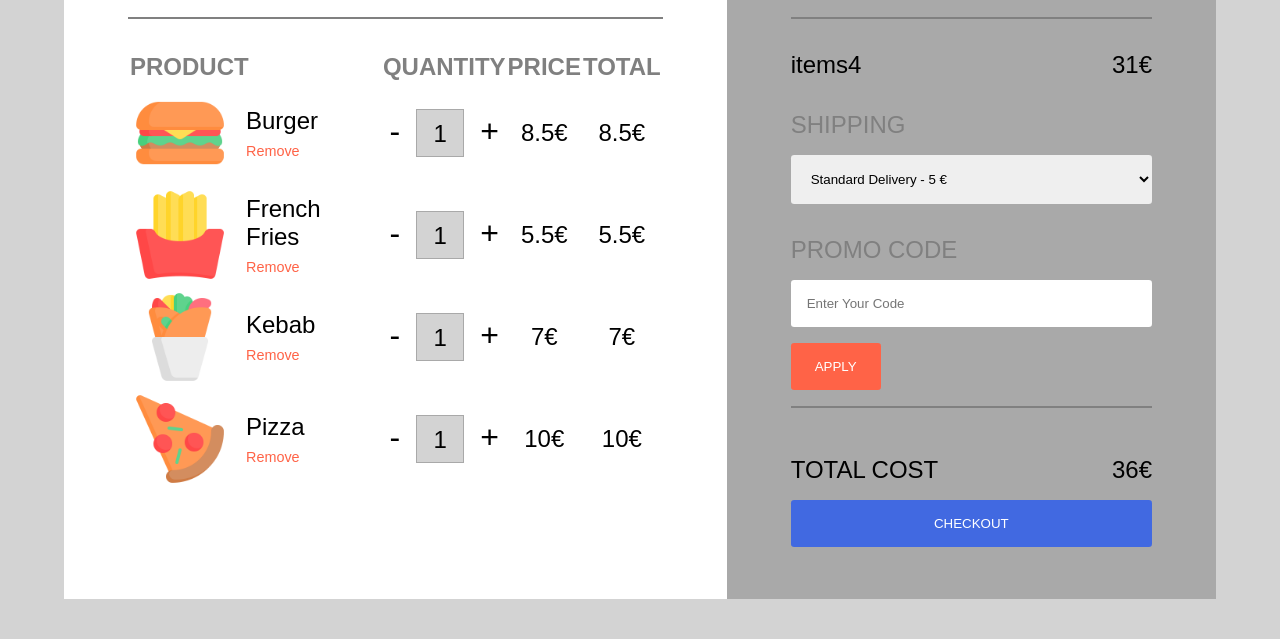
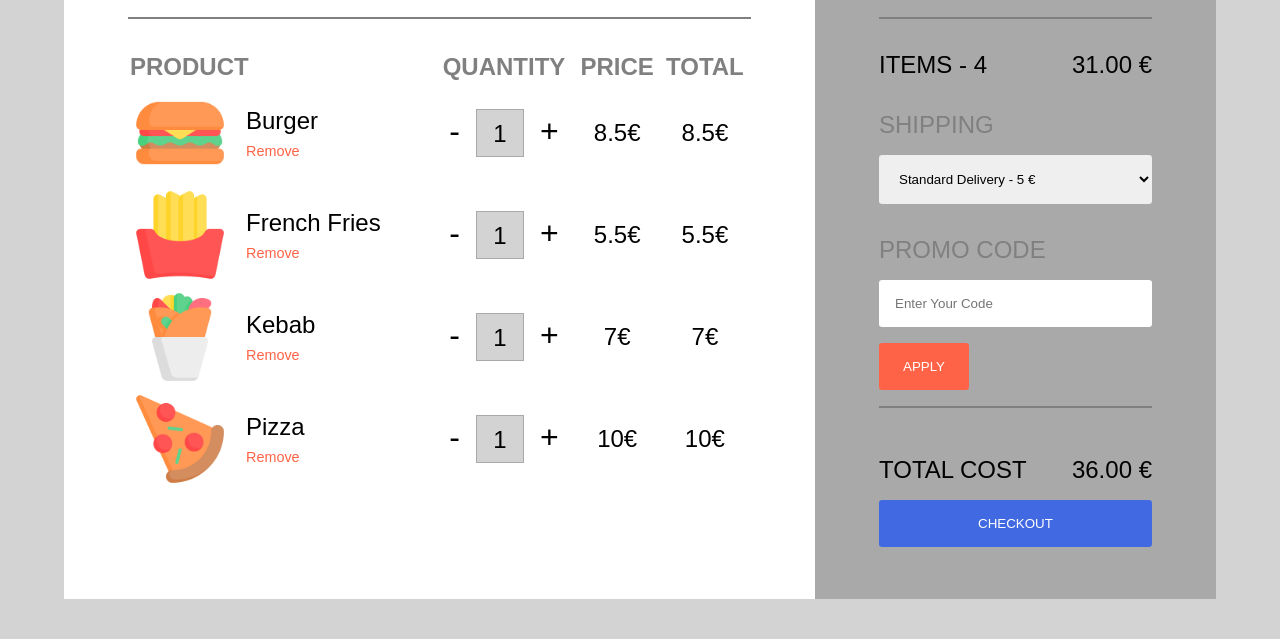
Before and after one commit to andreadebortoli2/group-live-reazione-a-catena-alone, a plain HTML site: page index.html in a window 1280 px wide. Shown: the part 161-800 px from the top of the page. Drawn offline with Linux system fonts and the light colour scheme.

Commit message:
add logic to change total cost on shipping change

```diff
--- a/assets/css/style.css
+++ b/assets/css/style.css
@@ -110,7 +110,8 @@ main {
 
         .sidebar {
             background-color: darkgray;
-            width: 500px;
+            width: 401px;
+            overflow-y: auto;
 
             & form {
                 &>div {
@@ -145,6 +146,10 @@ main {
                     border-radius: 0.2rem;
                 }
 
+                & option {
+                    width: 80%;
+                }
+
                 .apply {
                     display: block;
                     background-color: tomato;
--- a/assets/js/main.js
+++ b/assets/js/main.js
@@ -21,6 +21,13 @@ const products = [
     pizza = new item('pizza.png', 'Pizza', 1, 10.00),
 
 ];
+
+
+
+/* let cartTotalCost = 0; */
+
+
+
 
 document.querySelector('.items_counter').innerHTML = `${products.length} Items`;
 
@@ -84,7 +91,7 @@ function generateItem(item) {
     tdItemQuantity.classList.add('quantity');
 
 
-    //+++++++++++++++++todo bug minus sometimes stop towork after15 clicks circa++++++++++++++++
+    //+++++++++++++++++ todo bug minus sometimes stop to work after 15 clicks circa ++++++++++++++++
     // --button minus
     const minusButton = document.createElement('button');
     minusButton.classList.add('minus_button');
@@ -123,6 +130,12 @@ function generateItem(item) {
         // console.log(item.quantity);
         quantityCounter.innerHTML = `${item.quantity}`;
         tdItemTotal.innerHTML = `${item.totalPrice()}€`;
+
+        // sum the cart total cost
+        products.forEach((product) => {
+            cartTotalCost = cartTotalCost + product.totalPrice()
+
+        })
     });
 
     tdItemQuantity.append(minusButton, quantityCounter, plusButton);
@@ -156,3 +169,39 @@ products.forEach(product => generateItem(product));
 
     });
 }); */
+
+//++++++++++++++++++++++++ sidebar ++++++++++++++++++++++++++
+
+let cartTotalCost = 0;
+
+products.forEach((product) => {
+    cartTotalCost = cartTotalCost + product.totalPrice()
+
+});
+
+console.log(cartTotalCost);
+//----------------------------
+
+
+
+// cart summary items
+const cartSummaryItems = document.querySelector('.cart_summary_items');
+cartSummaryItems.innerHTML = `ITEMS - ${products.length}`;
+
+// cart summary price
+const cartSummaryPrice = document.querySelector('.cart_summary_price');
+cartSummaryPrice.innerHTML = `${cartTotalCost.toFixed(2)} €`;
+
+// total cost checkout
+const shippingCost = document.getElementById('shipping_options');
+
+function calcChechkoutCost(shippingCostValue) {
+    return total = Number(cartTotalCost) + Number(shippingCostValue)
+}
+
+const totalCheckoutCost = document.querySelector('.checkout_cost');
+totalCheckoutCost.innerHTML = `${calcChechkoutCost(shippingCost.value).toFixed(2)} €`;
+
+shippingCost.addEventListener('change', function(){
+    totalCheckoutCost.innerHTML = `${calcChechkoutCost(shippingCost.value).toFixed(2)} €`;
+});
--- a/index.html
+++ b/index.html
@@ -41,16 +41,18 @@
             <div class="sidebar_bottom">
                 <form action="#">
                     <div class="cart_summary">
-                        <div class="cart_summary_items">items4</div>
+                        <div class="cart_summary_items"></div>
                         <!-- /.cart_summary_items -->
-                        <div class="cart_summary_price">31€</div>
+                        <div class="cart_summary_price"></div>
                         <!-- /.cart_summary_price -->
                     </div>
                     <!-- /.cart_summary -->
                     <div class="shipping_cost">
                         <label for="shipping_options">SHIPPING</label>
-                        <select name="" id="shipping_options">
+                        <select id="shipping_options">
                             <option value="5">Standard Delivery - 5 €</option>
+                            <option value="8">Extra Fast Delivery - 8 €</option>
+                            <option value="10">Ultra Fast Delivery - 10 €</option>
                         </select>
                     </div>
                     <!-- /.shipping_cost -->
@@ -64,7 +66,7 @@
                     <div class="checkout">
                         <div class="total_cost">
                             <div>TOTAL COST</div>
-                            <div class="cost">36€</div>
+                            <div class="checkout_cost"></div>
                         </div>
                         <!-- /.total_cost -->
                         <button class="btn_checkout">CHECKOUT</button>
```
